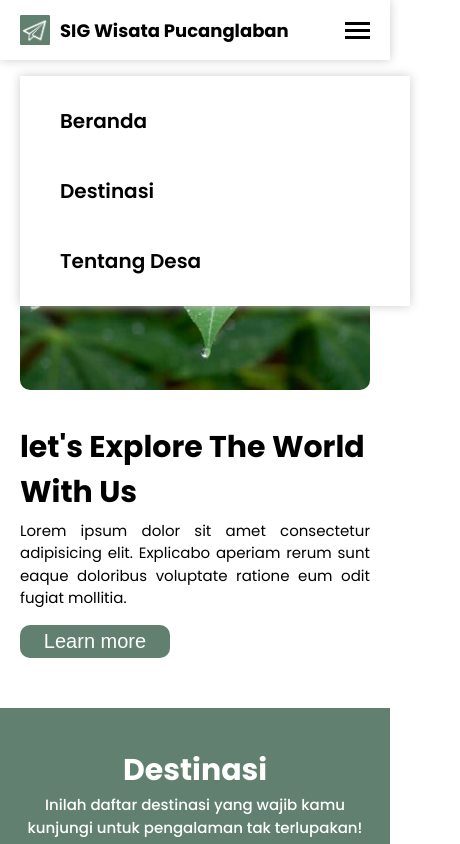
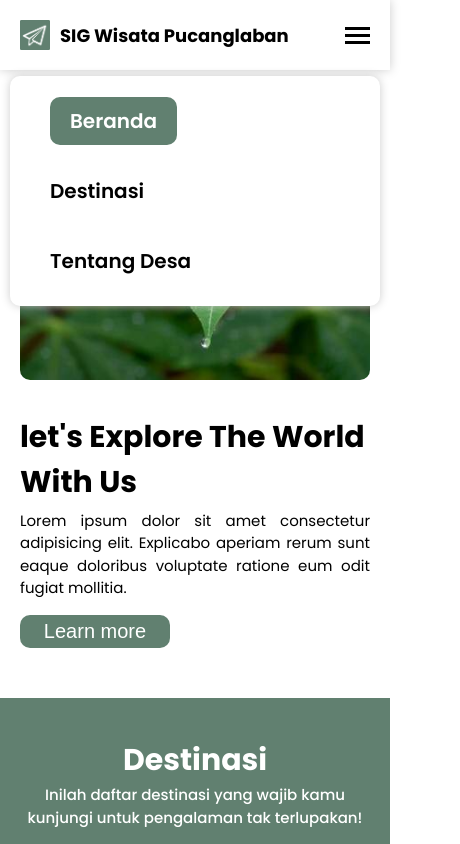
Before and after one commit to Aizenss/WisataPucanglaban, a plain HTML site: page index.html in a window 390 px wide. Both pictures are taken after a click on the element 357 px from the left and 30 px from the top of the page. Shown: the top 844 px of the page, 460 px wide, since content can reach past the window. Drawn offline with Linux system fonts and the light colour scheme.

Commit message:
insyallah done

```diff
--- a/detail.css
+++ b/detail.css
@@ -49,11 +49,6 @@ body{
     font-size: 20px;
     font-weight: 600;
     transition: 0.3s;
-}
-.nav-links li a.active {
-    background-color: #618070;
-    padding: 10px 20px;
-    border-radius: 10px;
 }
 /* Navbar */
 
@@ -157,15 +152,20 @@ aside{
     .nav-links {
         display: none;
         flex-direction: column;
-        position: absolute;
-        top: 60px;
-        background-color: #fff;
+        position: fixed;
+        top: 60px;background-color: #fff;
         box-shadow: #cccccc 0 0 10px;
-        width: 100%;
-        max-width: 768px;
-        text-align: left;
+        width: calc(100% - 20px);max-width: 768px;
+        left: 10px;text-align: left;
         padding: 30px 0;
+        box-sizing: border-box;
+        border-radius: 10px;
+        -webkit-border-radius: 10px;
+        -moz-border-radius: 10px;
+        -ms-border-radius: 10px;
+        -o-border-radius: 10px;
     }
+
 
     .nav-links.active {
         display: flex;
--- a/index.html
+++ b/index.html
@@ -21,7 +21,7 @@
         </div>
         <ul class="nav-links" id="nav-links">
             <li>
-                <a href="#">Beranda</a>
+                <a href="">Beranda</a>
             </li>
             <li>
                 <a href="#">Destinasi</a>
@@ -97,7 +97,7 @@
                 </div>
             </div>
         </section>
-        <section class="profile">
+        <section class="profile" id="profile">
             <h1 class="profile-title">
                 Informasi Kami
             </h1>
--- a/script.js
+++ b/script.js
@@ -4,3 +4,18 @@ const navLinks = document.getElementById('nav-links');
 navToggle.addEventListener('click', () => {
     navLinks.classList.toggle('active');
 });
+
+const navLinksLiA = document.querySelectorAll('.nav-links li a');
+const sections = document.querySelectorAll('section');
+
+function changeActiveLink() {
+    let index = sections.length;
+
+    while (--index && window.scrollY + 60 < sections[index].offsetTop) {
+    }
+
+    navLinksLiA.forEach((link) => link.classList.remove('active'));
+    navLinksLiA[index].classList.add('active');
+}
+
+window.addEventListener('scroll', changeActiveLink);
--- a/style.css
+++ b/style.css
@@ -10,15 +10,18 @@ body{
 /* Navbar */
 .navbar {
     display: flex;
+    flex-direction: row;
     justify-content: space-between;
     align-items: center;
     height: 60px;
-    padding: 5px 70px; /* Mengurangi padding agar sesuai dengan layar ponsel */
+    padding: 5px 70px;
     background-color: #fff;
     box-shadow: #cccccc 0 0 10px;
+    position: fixed;
+    top: 0;
+    left: 0;
+    right: 0;
     z-index: 999;
-    width: 100%; /* Memastikan navbar mengambil lebar 100% */
-    box-sizing: border-box; /* Memastikan padding tidak menambah lebar total */
 }
 .logo {
     display: flex;
@@ -49,6 +52,7 @@ body{
 }
 .nav-links li a.active {
     background-color: #618070;
+    color: #fff;
     padding: 10px 20px;
     border-radius: 10px;
 }
@@ -60,7 +64,7 @@ main{
     display: flex;
     flex-direction: column;
     gap: 30px;
-    margin-top: 20px;
+    margin-top: 70px;
 }
 
 
@@ -222,6 +226,7 @@ main{
 /* Profile Section */
 .profile{
     padding: 20px 70px;
+    margin-bottom: 100px;
 }
 .profile-title{
     font-size: 35px;
@@ -262,22 +267,27 @@ main{
 
 
 /* Responsive Mobile*/
-@media (max-width: 678px) {
+@media (max-width: 768px) {
     .navbar {
         padding: 5px 20px;
-        max-width: 678px;
+        max-width: 768px;
     }
 
     .nav-links {
         display: none;
         flex-direction: column;
-        position: absolute;
-        top: 60px;
-        background-color: #fff;
+        position: fixed;
+        top: 60px;background-color: #fff;
         box-shadow: #cccccc 0 0 10px;
-        width: 100%;
-        text-align: left;
+        width: calc(100% - 20px);max-width: 768px;
+        left: 10px;text-align: left;
         padding: 30px 0;
+        box-sizing: border-box;
+        border-radius: 10px;
+        -webkit-border-radius: 10px;
+        -moz-border-radius: 10px;
+        -ms-border-radius: 10px;
+        -o-border-radius: 10px;
     }
 
     .nav-links.active {
@@ -332,6 +342,8 @@ main{
         visibility: hidden;
         width: 0;
         gap: 0;
+        flex-direction: column;
+        align-items: center;
     }
     .home-title{
         font-size: 30px;
```
